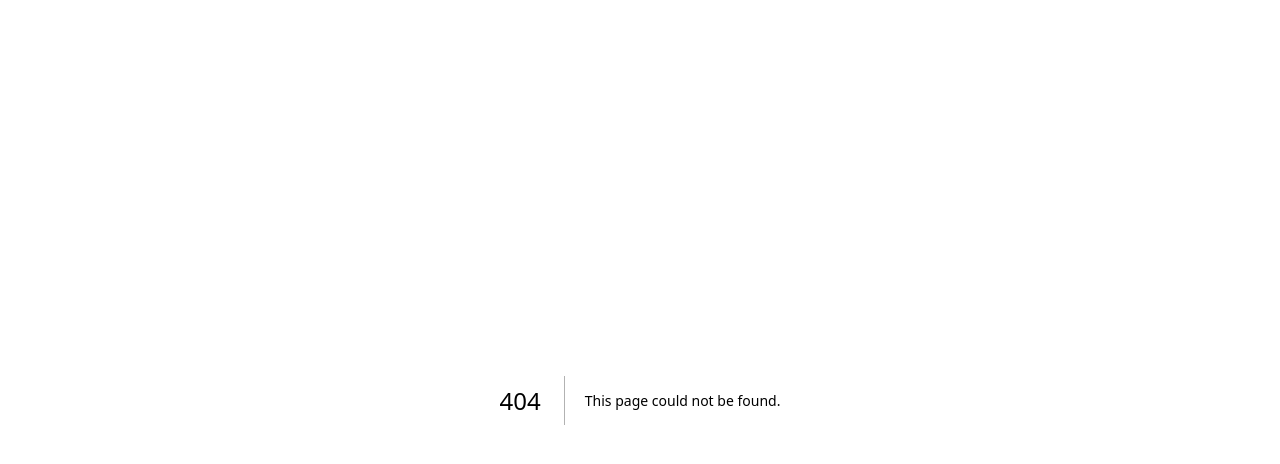
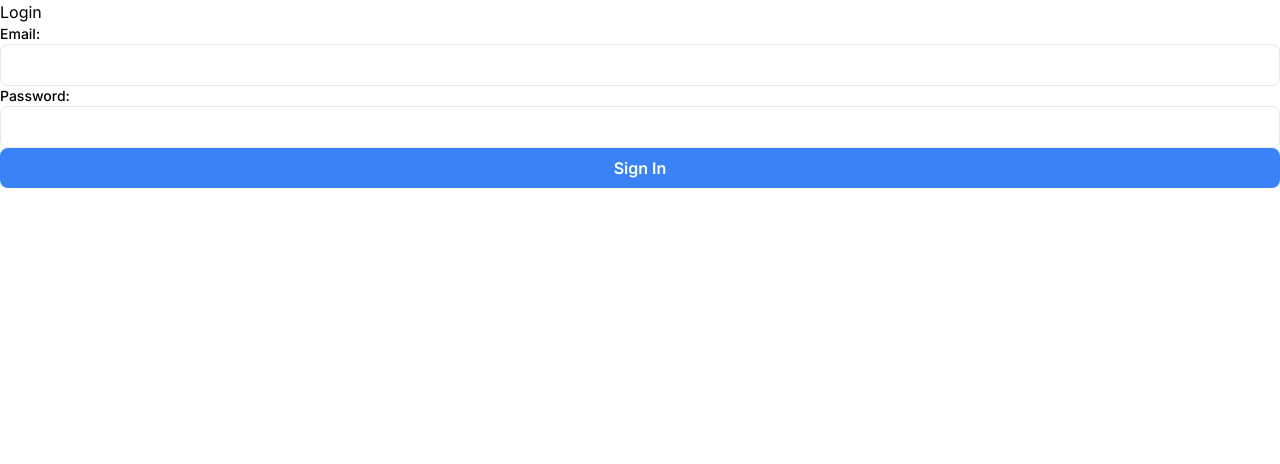
Before and after one commit to yiyefyy/ay2324s1-course-assessment-g25, a Next.js app in the folder frontend/: page /login in a window 1280 px wide. Before the commit this address had no page. Shown: the top 464 px of the page. Built offline with nearby package versions, Linux system fonts and the light colour scheme.

Commit message:
Add login page

```diff
--- a/frontend/src/app/globals.css
+++ b/frontend/src/app/globals.css
@@ -4,8 +4,6 @@
 
 :root {
   --foreground-rgb: 0, 0, 0;
-  --background-start-rgb: 214, 219, 220;
-  --background-end-rgb: 255, 255, 255;
 }
 
 @media (prefers-color-scheme: dark) {
@@ -18,10 +16,10 @@
 
 body {
   color: rgb(var(--foreground-rgb));
-  background: linear-gradient(
+  /* background: linear-gradient(
       to bottom,
       transparent,
       rgb(var(--background-end-rgb))
     )
-    rgb(var(--background-start-rgb));
+    rgb(var(--background-start-rgb)); */
 }
--- /dev/null
+++ b/frontend/src/app/login/login.css
@@ -0,0 +1,7 @@
+.form-group {
+    @apply mb-4;
+  }
+
+  .form-label {
+    @apply block text-sm font-medium text-gray-700;
+  }
--- /dev/null
+++ b/frontend/src/app/login/page.js
@@ -0,0 +1,62 @@
+/* export default function login() {
+    return <h1>Log In</h1>;
+  } */
+"use client";
+
+import { useState } from 'react';
+import styles from './login.css';
+
+export default function Login() {
+  const [email, setEmail] = useState('');
+  const [password, setPassword] = useState('');
+
+  const handleSubmit = (e) => {
+    e.preventDefault();
+    // Perform login logic here
+    console.log('Email:', email);
+    console.log('Password:', password);
+  };
+
+  return (
+    <div class="min-h-screen flex flex-col justify-center items-center bg-gray-300;">
+      <div class="max-w-md px-6 py-8 bg-green-50 shadow-md rounded-lg;">
+        <h1 class="text-2xl mb-6 text-center font-semibold">Login</h1>
+        <form onSubmit={handleSubmit}>
+          <div className="mb-4;">
+            <label className="block text-sm font-medium text-gray-700;">Email:</label>
+            <input
+              type="email"
+              className="w-full px-3 py-2 border rounded-lg focus:outline-none focus:border-blue-400;"
+              value={email}
+              onChange={(e) => setEmail(e.target.value)}
+              required
+            />
+          </div>
+          <div className="mb-4;">
+            <label className="block text-sm font-medium text-gray-700;">Password:</label>
+            <input
+              type="password"
+              className="w-full px-3 py-2 border rounded-lg focus:outline-none focus:border-blue-400;"
+              value={password}
+              onChange={(e) => setPassword(e.target.value)}
+              required
+            />
+          </div>
+          <div className="m-10;">
+            <button type="submit" className="w-full bg-blue-500 text-white rounded-lg px-3 py-2 font-semibold hover:bg-blue-600;">
+              Sign In
+            </button>
+          </div>
+        </form>
+      </div>
+      <style jsx>{`
+        .container {
+          margin: 50px;
+        }
+        p {
+          color: blue;
+        }
+      `}</style>
+    </div>
+  );
+}
--- a/frontend/src/app/page.js
+++ b/frontend/src/app/page.js
@@ -1,7 +1,16 @@
 import Image from 'next/image'
+import App from "./app";
+import Login from "./login/page.js"
 
 export default function Home() {
   return (
+
+    <>
+      <Login/>
+    </>
+  )
+
+  /* return (
     <main className="flex min-h-screen flex-col items-center justify-between p-24">
       <div className="z-10 max-w-5xl w-full items-center justify-between font-mono text-sm lg:flex">
         <p className="fixed left-0 top-0 flex w-full justify-center border-b border-gray-300 bg-gradient-to-b from-zinc-200 pb-6 pt-8 backdrop-blur-2xl dark:border-neutral-800 dark:bg-zinc-800/30 dark:from-inherit lg:static lg:w-auto  lg:rounded-xl lg:border lg:bg-gray-200 lg:p-4 lg:dark:bg-zinc-800/30">
@@ -109,5 +118,5 @@ export default function Home() {
         </a>
       </div>
     </main>
-  )
+  ) */
 }
```
